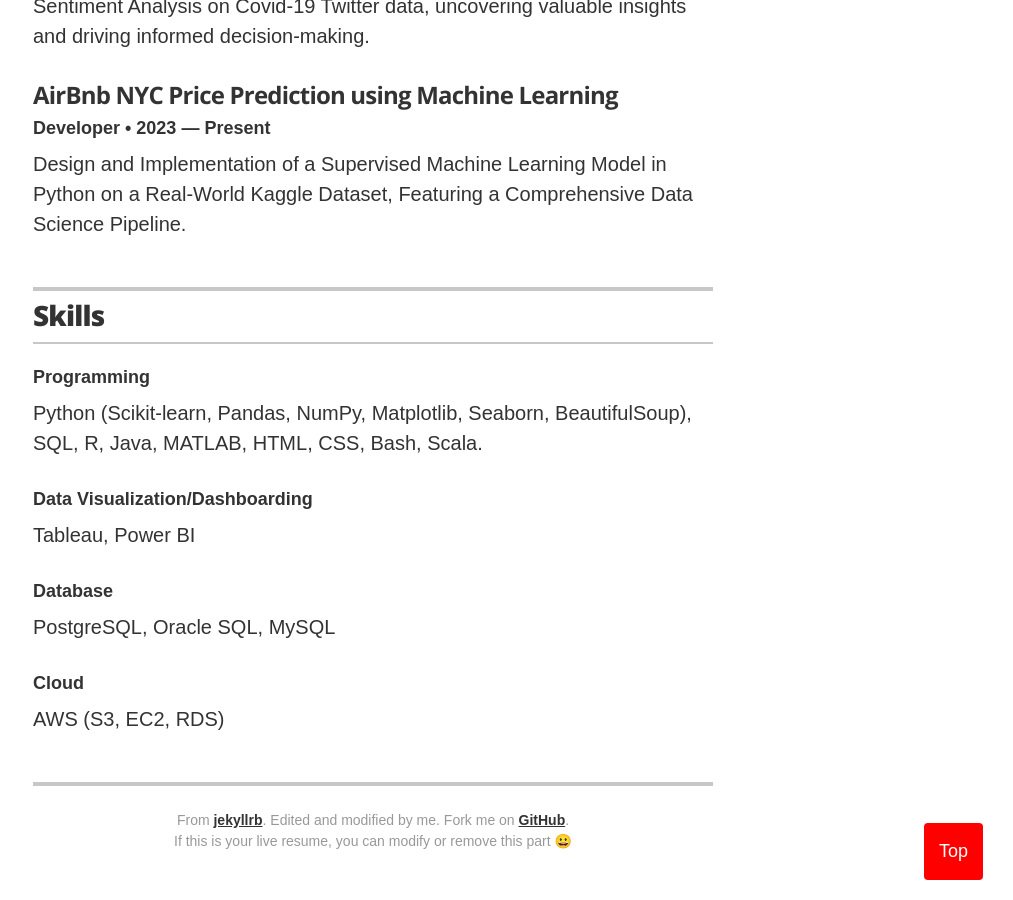
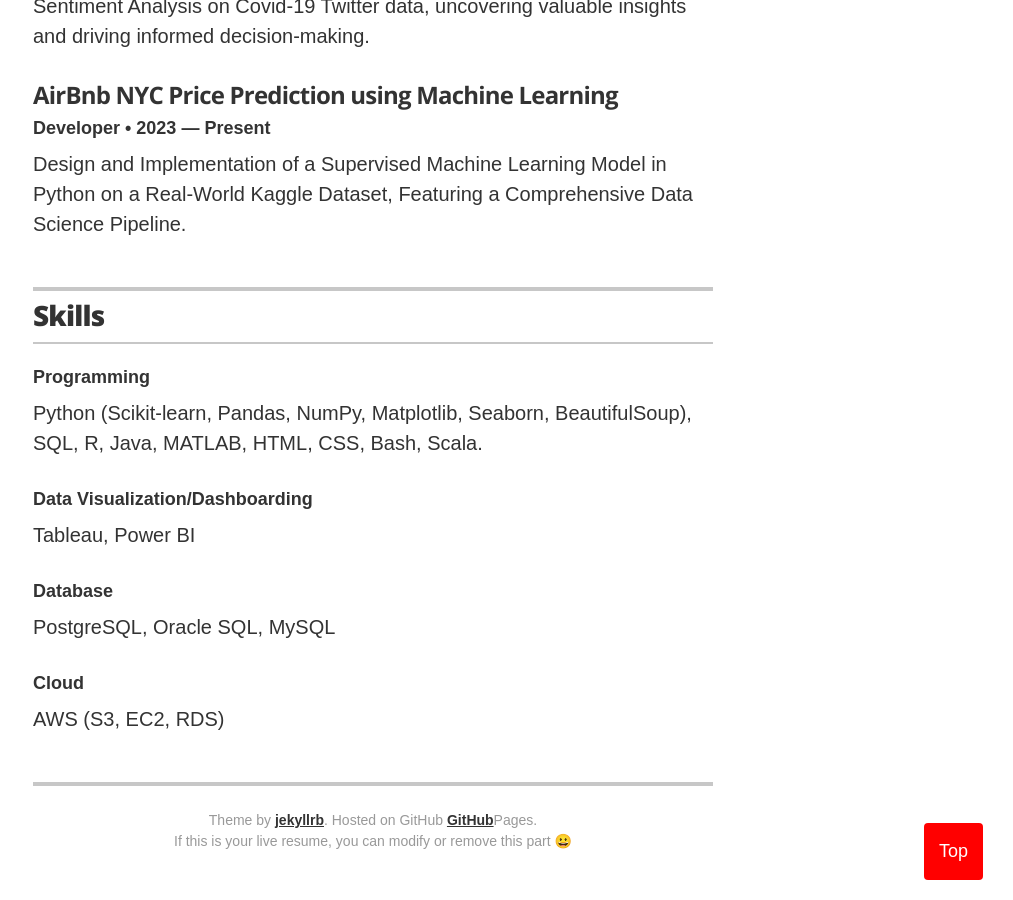
Before and after one commit to ttariqaziz/ttariqaziz.github.io, a Jekyll site: the page built from index.html, in a window 1280 px wide and 900 px high, scrolled down 1888 px. Shown: the whole window, without its empty margins (267-1280 px from the left). Built offline with Jekyll 4.4.1, drawn with Linux system fonts in a browser that asks for light colours.

Commit message:
Update resume.html

```diff
--- a/_layouts/resume.html
+++ b/_layouts/resume.html
@@ -142,7 +142,7 @@
 
 
       <footer class="page-footer">
-        <p class="footer-line">From <a href="https://jekyllrb.com/">jekyllrb</a>. Edited and modified by me. Fork me on <a href="https://github.com/ttariqaziz/ttariqaziz.github.io">GitHub</a>.</p>
+        <p class="footer-line">Theme by <a href="https://jekyllrb.com/">jekyllrb</a>. Hosted on GitHub <a href="https://github.com/ttariqaziz/ttariqaziz.github.io">GitHub</a>Pages.</p>
         <p class="footer-line">If this is your live resume, you can modify or remove this part &#128512 </p>
       </footer>
 
```
